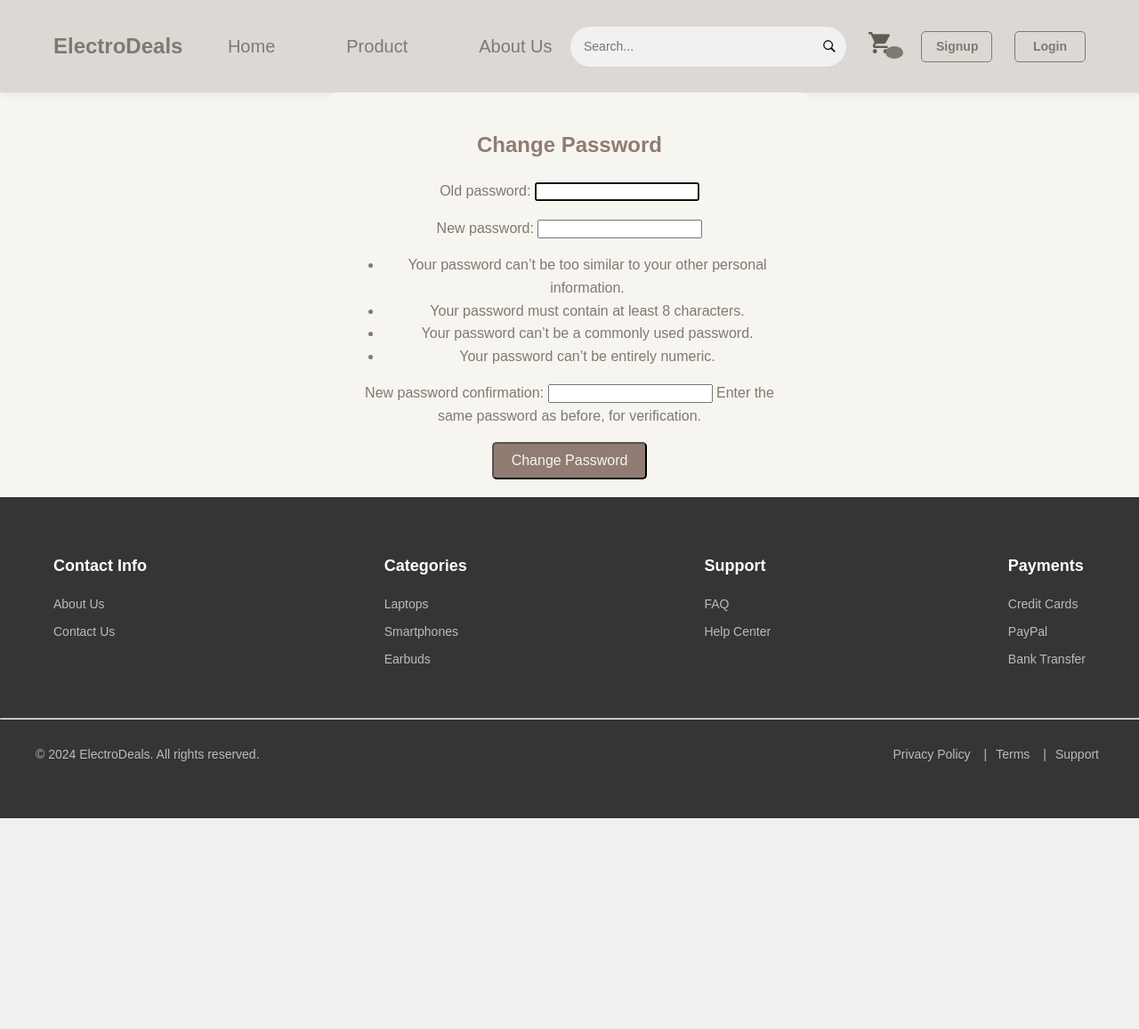
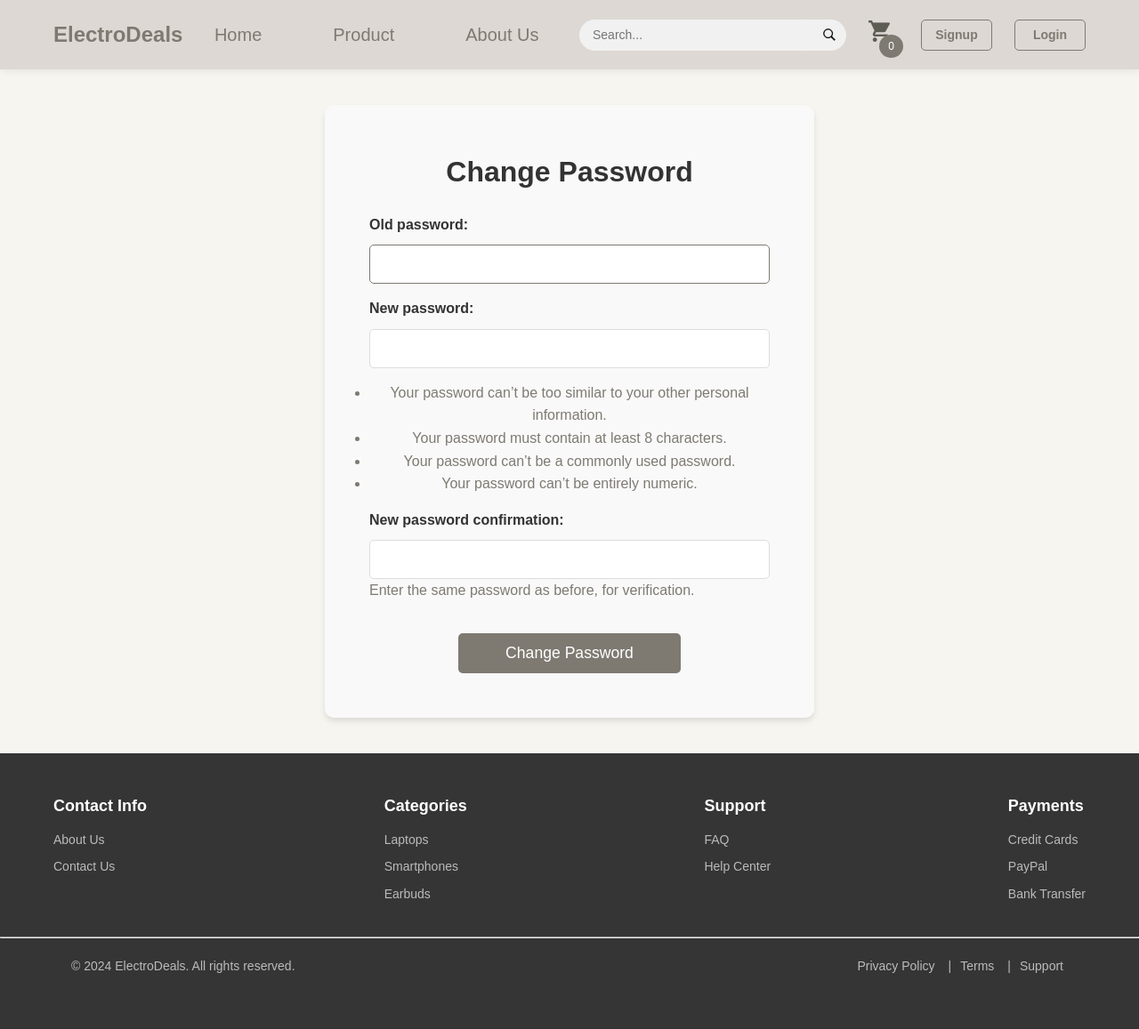
Before and after one commit to shresthadipen/Project-ElectroDeals, a Django app: page /change-password/ in a window 1280 px wide. Shown: the whole page at 89% size. Before the commit the page ends 920 px from the top, so only its background shows below. Run offline with Django 5.2, Linux system fonts and the light colour scheme; some web fonts are replaced.

Commit message:
completed profile design

```diff
--- a/ecommerce/static/css/change_password.css
+++ b/ecommerce/static/css/change_password.css
@@ -1,33 +1,99 @@
+
+* {
+    margin: 0;
+    padding: 0;
+    box-sizing: border-box;
+}
+
 .change-password-container {
-    background-color: rgb(247, 245, 239);
-    padding: 20px;
-    border-radius: 8px;
-    max-width: 500px;
-    margin: 0 auto;
+    width: 50%;
+    max-width: 550px;
+    margin: 40px auto;
+    padding: 50px;
+    background-color: #f9f9f9;
+    border-radius: 10px;
+    box-shadow: 0 4px 6px rgba(0, 0, 0, 0.1);
     text-align: center;
 }
 
-.change-password-container h2 {
-    color: rgb(144, 124, 114);
+.change-password-title {
+    font-size: 2em;
     margin-bottom: 20px;
+    color: #333;
 }
 
-.change-password-container form {
-    margin-top: 20px;
+.change-password-form {
+    display: flex;
+    flex-direction: column;
+    align-items: center;
 }
 
-.change-password-container .btn {
-    display: inline-block;
-    background-color: rgb(144, 124, 114);
-    color: rgb(247, 245, 239);
-    padding: 10px 20px;
-    text-decoration: none;
+.form-group p {
+    width: 100%;
+    margin-bottom: 15px;
+    text-align: left;
+    font-size: 1em;
+}
+
+.form-group input,
+.form-group select,
+.form-group textarea {
+    width: 100%;
+    padding: 12px;
+    font-size: 1em;
+    border: 1px solid #ddd;
     border-radius: 5px;
-    font-size: 16px;
+    box-sizing: border-box;
+    margin-top: 5px;
+}
+
+.form-group input:focus,
+.form-group select:focus,
+.form-group textarea:focus {
+    border-color: #7e7a72;
+    outline: none;
+}
+
+.form-group label {
+    display: block;
+    font-weight: bold;
+    margin-bottom: 5px;
+    color: #333;
+}
+
+/* Button styling */
+.change-password-btn {
+    background-color: #7e7a72;
+    color: white;
+    padding: 12px 20px;
+    font-size: 1.1em;
+    border: none;
+    border-radius: 5px;
+    cursor: pointer;
+    width: 100%;
+    max-width: 250px;
+    margin-top: 20px;
     transition: background-color 0.3s ease;
 }
 
-.change-password-container .btn:hover {
-    background-color: rgb(221, 216, 211);
-    color: rgb(144, 124, 114);
+.change-password-btn:hover {
+    background-color: #5e5a52;
 }
+
+.change-password-btn:focus {
+    outline: none;
+}
+
+@media (max-width: 768px) {
+    .change-password-container {
+        width: 90%;
+        padding: 15px;
+    }
+    .change-password-title {
+        font-size: 1.8em;
+    }
+    .change-password-btn {
+        font-size: 1em;
+        max-width: 100%;
+    }
+}
--- a/ecommerce/templates/change_password.html
+++ b/ecommerce/templates/change_password.html
@@ -9,11 +9,13 @@
 
 {% block content %}
 <div class="change-password-container">
-    <h2>Change Password</h2>
-    <form method="POST">
+    <h2 class="change-password-title">Change Password</h2>
+    <form class="change-password-form" method="POST">
         {% csrf_token %}
-        {{ form.as_p }}
-        <button type="submit" class="btn">Change Password</button>
+        <div class="form-group">
+            {{ form.as_p }}
+        </div>
+        <button type="submit" class="change-password-btn">Change Password</button>
     </form>
 </div>
 {% endblock %}
--- a/ecommerce/templates/filtered_products.html
+++ b/ecommerce/templates/filtered_products.html
@@ -69,8 +69,6 @@
 
 
 </div>
-
-</div>
 {% endblock %}
 
 {% block extra_js %}
--- a/ecommerce/views.py
+++ b/ecommerce/views.py
@@ -197,8 +197,8 @@ def payment(request):
 def profile(request):
     username = request.user.username
     email = request.user.email
-    return render(request, "profile.html", {"username": username, "email": email})
-
+    cartItem = cart_items(request)
+    return render(request, "profile.html", {"username": username, "email": email, 'cartItems': cartItem["cartItems"]})
 
 
 def process_order(request):
@@ -251,13 +251,16 @@ def change_password(request):
         form = PasswordChangeForm(request.user, request.POST)
         if form.is_valid():
             user = form.save()
-            update_session_auth_hash(request, user)  # Keeps the user logged in after password change
+            update_session_auth_hash(request, user)
             messages.success(request, 'Your password has been successfully updated!')
-            return redirect('profile')  # Redirect to the profile page after password change
+            return redirect('profile')
     else:
         form = PasswordChangeForm(request.user)
 
-    return render(request, 'change_password.html', {'form': form})
+    cartItem = cart_items(request)
+
+
+    return render(request, 'change_password.html', {'form': form, 'cartItems': cartItem["cartItems"]})
 
 def search_products(request):
     query = request.GET.get('query', '')
```
Also changed, not shown: ecommerce/static/css/profile.css (+46 -21 lines), ecommerce/templates/profile.html (+11 -7 lines), db.sqlite3, ecommerce/static/img/user.jpeg (added).
